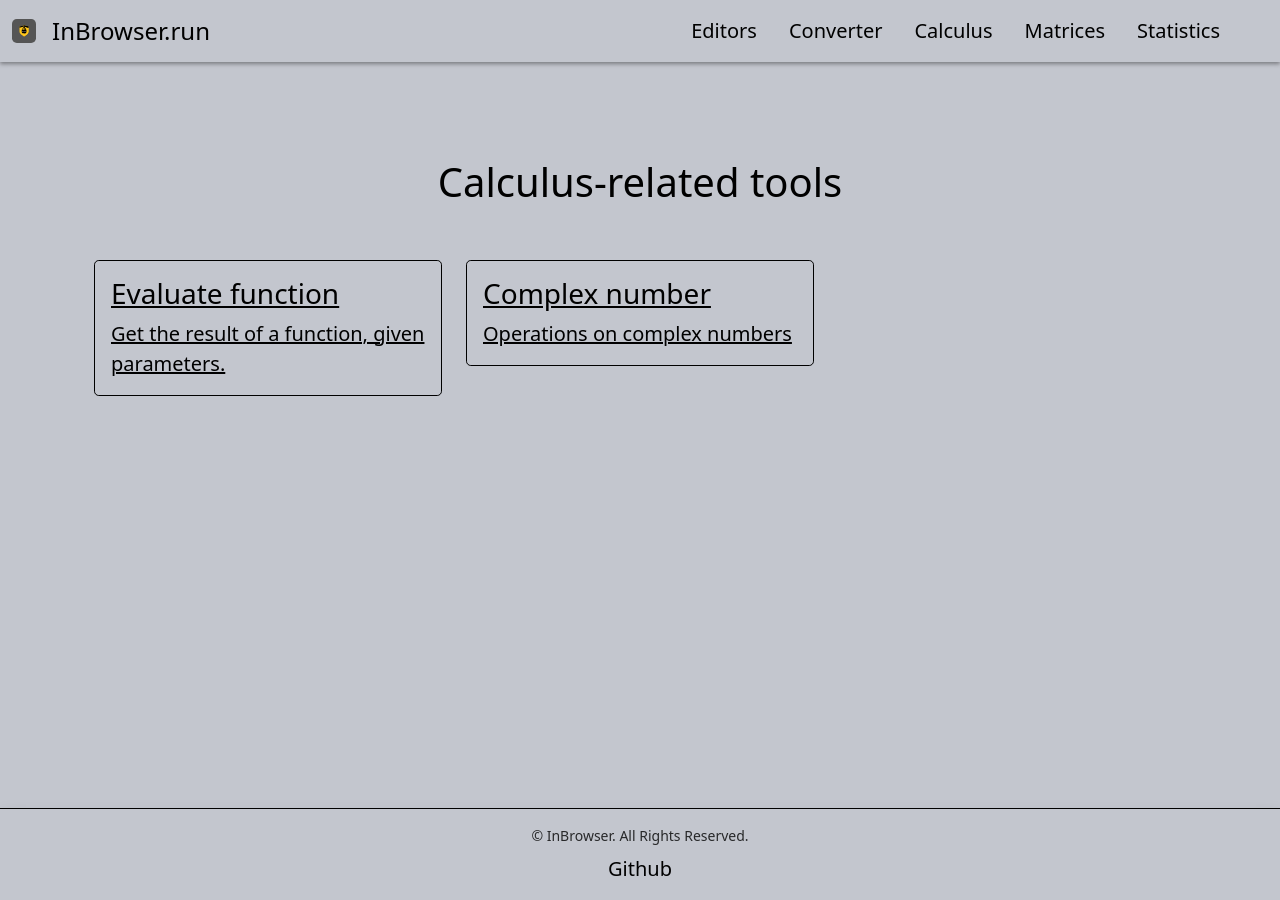
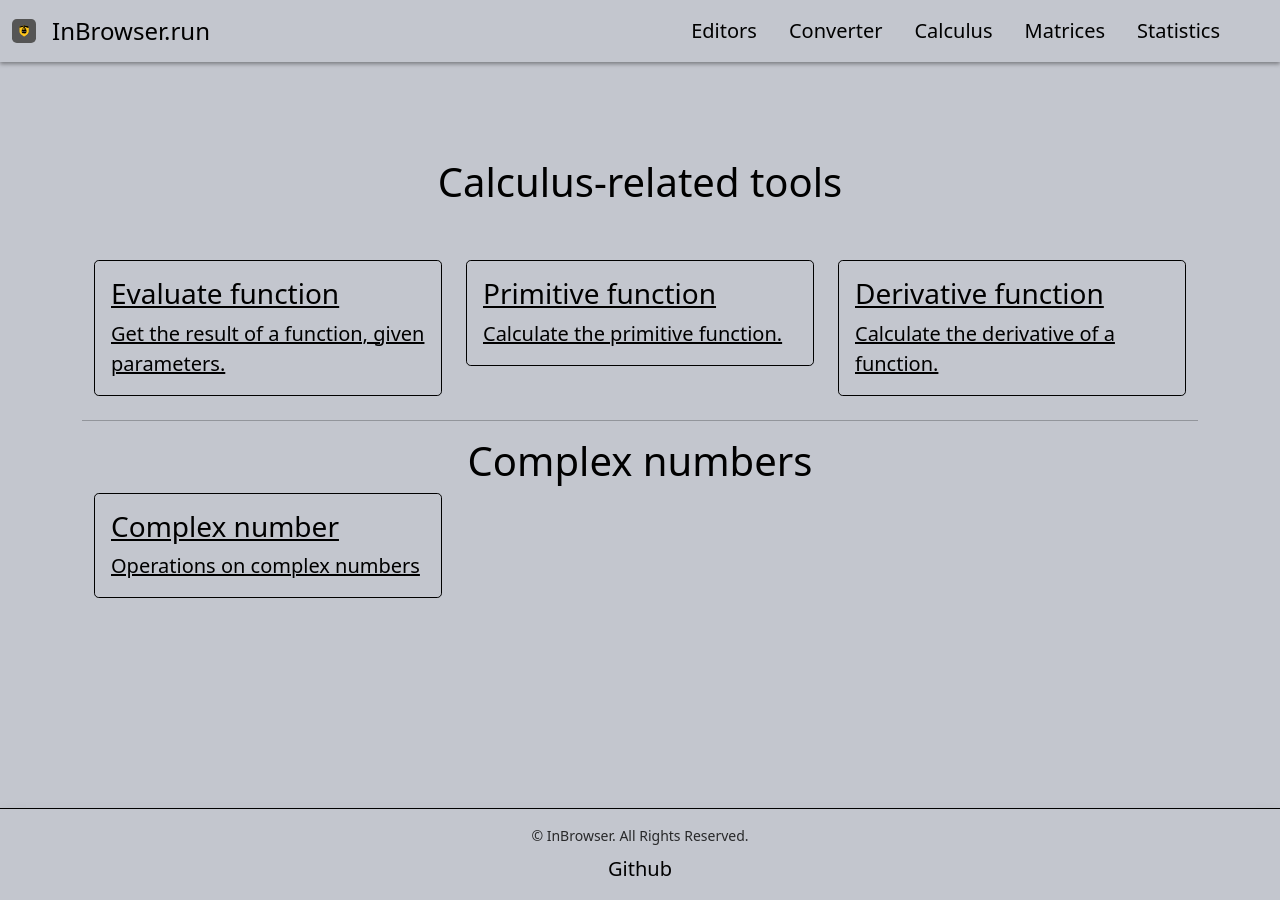
Before and after one commit to inbrowser/inbrowser.github.io, a Jekyll site: the page built from calculus/index.html, in a window 1280 px wide. Built offline with Jekyll 4.4.1, drawn with Linux system fonts in a browser that asks for light colours.

Commit message:
feat: Derivative and primitive

```diff
--- /dev/null
+++ b/calculus/functions/derivative.html
@@ -0,0 +1,6 @@
+---
+title: Derivative function - Calculus-related tools
+layout: default
+---
+
+{% include _partial/input_function.html operation="first_simple_derivative" pick_variable="false" %}
--- /dev/null
+++ b/calculus/functions/primitive.html
@@ -0,0 +1,6 @@
+---
+title: Primitive function - Calculus-related tools
+layout: default
+---
+
+{% include _partial/input_function.html operation="compute_integral" pick_variable="false" %}
--- a/calculus/index.html
+++ b/calculus/index.html
@@ -17,6 +17,21 @@ layout: default
             %}
 
             {% include _partial/tool_card.html
+            title="Primitive function"
+            content="Calculate the primitive function."
+            href="functions/primitive.html"
+            %}
+
+            {% include _partial/tool_card.html
+            title="Derivative function"
+            content="Calculate the derivative of a function."
+            href="functions/derivative.html"
+            %}
+
+            <hr>
+            <h1 class="col-12 text-center">Complex numbers</h1>
+
+            {% include _partial/tool_card.html
             title="Complex number"
             content="Operations on complex numbers"
             href="complex/operations.html"
```
Also changed, not shown: _includes/_partial/input_function.html (added, +134 -0 lines), calculus/functions/evaluate.html (+1 -120 lines).
